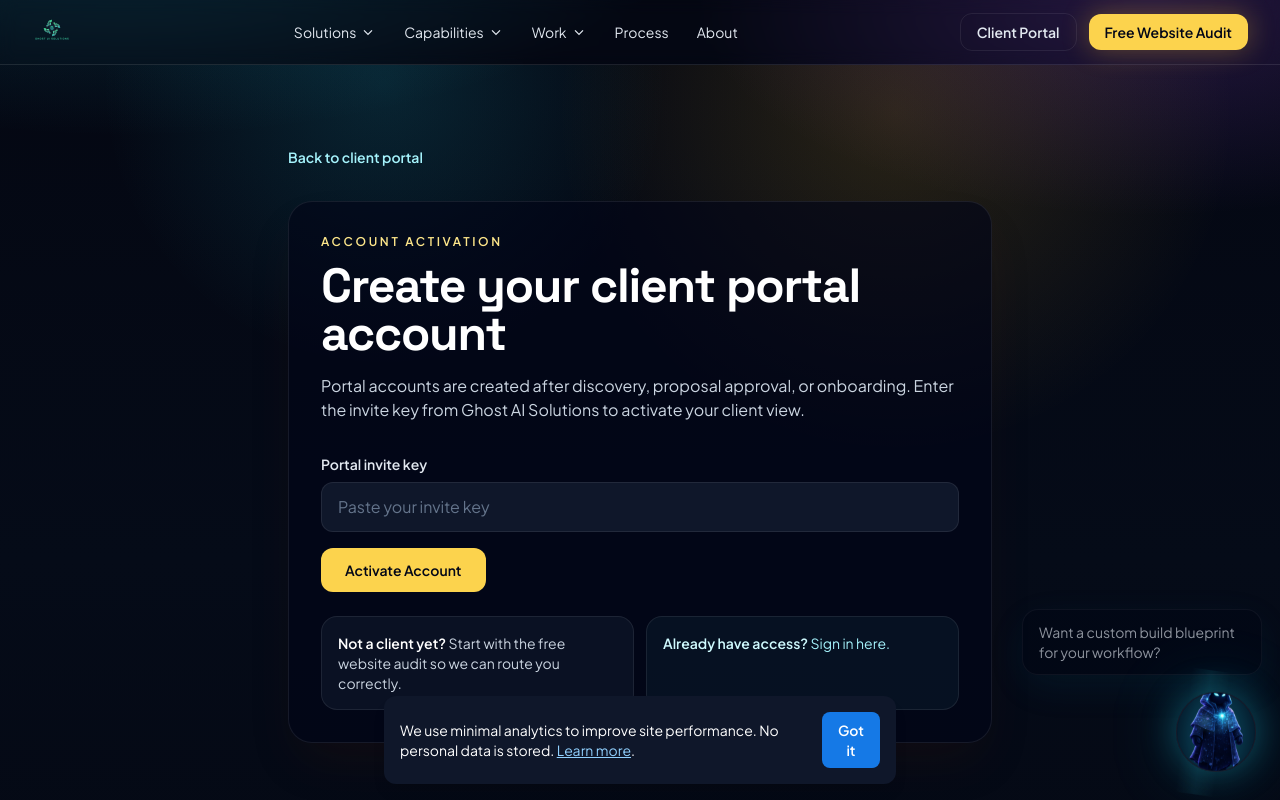
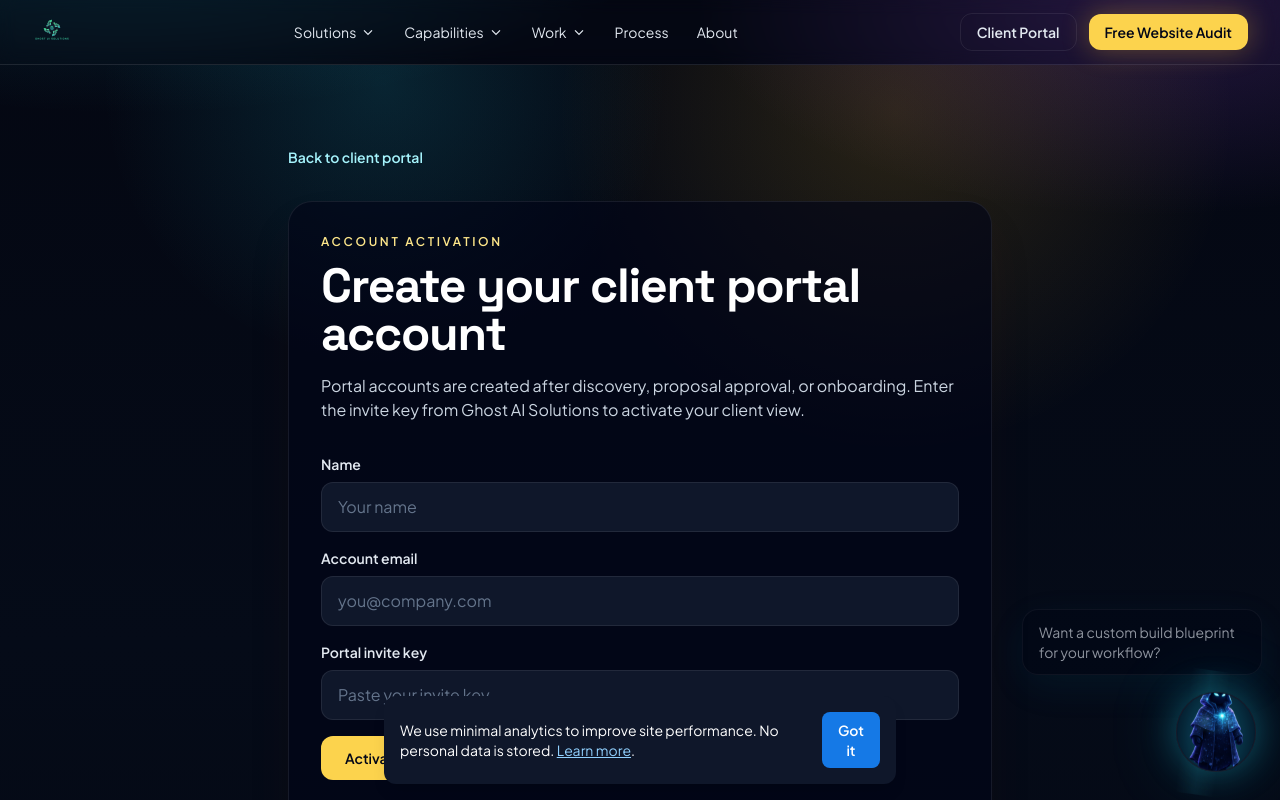
Before and after one commit to burchdad/ghostaisolutions, a Next.js app: page /client-portal/create-account in a window 1280 px wide. Shown: the top 800 px of the page. Built offline with nearby package versions, Linux system fonts and the light colour scheme.

Commit message:
Connect client portal account forms

```diff
--- /dev/null
+++ b/app/api/client-portal/create-account/route.js
@@ -0,0 +1,39 @@
+import { NextResponse } from "next/server";
+import { createClientPortalAccount } from "@/lib/clientPortalData";
+
+export const runtime = "nodejs";
+
+function clean(value, max = 500) {
+  return String(value || "").trim().slice(0, max);
+}
+
+export async function POST(request) {
+  const form = await request.formData();
+  const payload = {
+    name: clean(form.get("name"), 160),
+    email: clean(form.get("email"), 240),
+    inviteKey: clean(form.get("inviteKey"), 500),
+  };
+
+  const result = await createClientPortalAccount(payload);
+  if (!result?.ok) {
+    const errorUrl = new URL("/client-portal/create-account", request.url);
+    errorUrl.searchParams.set("error", result?.error || "Unable to create portal account.");
+    if (payload.inviteKey) errorUrl.searchParams.set("invite", payload.inviteKey);
+    if (payload.email) errorUrl.searchParams.set("email", payload.email);
+    return NextResponse.redirect(errorUrl, { status: 303 });
+  }
+
+  if (result.account?.existing && !result.accessKey) {
+    const signInUrl = new URL("/client-portal/sign-in", request.url);
+    signInUrl.searchParams.set("email", payload.email);
+    signInUrl.searchParams.set("error", "That client portal account already exists. Sign in with the portal key that was issued for this account.");
+    return NextResponse.redirect(signInUrl, { status: 303 });
+  }
+
+  const accessKey = result.accessKey;
+  const portalUrl = new URL("/client-portal", request.url);
+  portalUrl.searchParams.set("key", accessKey);
+  portalUrl.searchParams.set("created", result.account?.existing ? "existing" : "true");
+  return NextResponse.redirect(portalUrl, { status: 303 });
+}
--- /dev/null
+++ b/app/api/client-portal/sign-in/route.js
@@ -0,0 +1,29 @@
+import { NextResponse } from "next/server";
+import { signInClientPortalAccount } from "@/lib/clientPortalData";
+
+export const runtime = "nodejs";
+
+function clean(value, max = 500) {
+  return String(value || "").trim().slice(0, max);
+}
+
+export async function POST(request) {
+  const form = await request.formData();
+  const payload = {
+    email: clean(form.get("email"), 240),
+    accessKey: clean(form.get("accessKey"), 500),
+  };
+
+  const result = await signInClientPortalAccount(payload);
+  if (!result?.ok) {
+    const errorUrl = new URL("/client-portal/sign-in", request.url);
+    errorUrl.searchParams.set("error", result?.error || "Unable to sign in.");
+    if (payload.email) errorUrl.searchParams.set("email", payload.email);
+    return NextResponse.redirect(errorUrl, { status: 303 });
+  }
+
+  const portalUrl = new URL("/client-portal", request.url);
+  portalUrl.searchParams.set("key", result.accessKey || payload.accessKey);
+  portalUrl.searchParams.set("signin", "true");
+  return NextResponse.redirect(portalUrl, { status: 303 });
+}
--- a/app/client-portal/create-account/page.js
+++ b/app/client-portal/create-account/page.js
@@ -5,7 +5,11 @@ export const metadata = {
   description: "Activate a Ghost Growth Portal account after discovery, proposal approval, or client onboarding.",
 };
 
-export default function ClientPortalCreateAccountPage() {
+export default function ClientPortalCreateAccountPage({ searchParams }) {
+  const error = typeof searchParams?.error === "string" ? searchParams.error : "";
+  const invite = typeof searchParams?.invite === "string" ? searchParams.invite : "";
+  const email = typeof searchParams?.email === "string" ? searchParams.email : "";
+
   return (
     <main className="relative overflow-hidden">
       <section className="relative py-16 sm:py-20">
@@ -22,12 +26,40 @@ export default function ClientPortalCreateAccountPage() {
               Portal accounts are created after discovery, proposal approval, or onboarding. Enter the invite key from Ghost AI Solutions to activate your client view.
             </p>
 
-            <form action="/client-portal" method="get" className="mt-8 grid gap-4">
+            {error ? (
+              <div className="mt-6 rounded-2xl border border-amber-300/25 bg-amber-300/10 p-4 text-sm text-amber-100">
+                {error}
+              </div>
+            ) : null}
+
+            <form action="/api/client-portal/create-account" method="post" className="mt-8 grid gap-4">
+              <label className="grid gap-2">
+                <span className="text-sm font-semibold text-slate-200">Name</span>
+                <input
+                  name="name"
+                  autoComplete="name"
+                  placeholder="Your name"
+                  className="rounded-xl border border-white/10 bg-slate-900 px-4 py-3 text-white outline-none transition placeholder:text-slate-500 focus:border-amber-300/70 focus:ring-2 focus:ring-amber-300/20"
+                />
+              </label>
+              <label className="grid gap-2">
+                <span className="text-sm font-semibold text-slate-200">Account email</span>
+                <input
+                  name="email"
+                  type="email"
+                  required
+                  defaultValue={email}
+                  autoComplete="email"
+                  placeholder="you@company.com"
+                  className="rounded-xl border border-white/10 bg-slate-900 px-4 py-3 text-white outline-none transition placeholder:text-slate-500 focus:border-amber-300/70 focus:ring-2 focus:ring-amber-300/20"
+                />
+              </label>
               <label className="grid gap-2">
                 <span className="text-sm font-semibold text-slate-200">Portal invite key</span>
                 <input
-                  name="key"
+                  name="inviteKey"
                   required
+                  defaultValue={invite}
                   autoComplete="one-time-code"
                   placeholder="Paste your invite key"
                   className="rounded-xl border border-white/10 bg-slate-900 px-4 py-3 text-white outline-none transition placeholder:text-slate-500 focus:border-amber-300/70 focus:ring-2 focus:ring-amber-300/20"
--- a/app/client-portal/sign-in/page.js
+++ b/app/client-portal/sign-in/page.js
@@ -5,7 +5,10 @@ export const metadata = {
   description: "Sign in to the Ghost Growth Portal with your client portal access key.",
 };
 
-export default function ClientPortalSignInPage() {
+export default function ClientPortalSignInPage({ searchParams }) {
+  const error = typeof searchParams?.error === "string" ? searchParams.error : "";
+  const email = typeof searchParams?.email === "string" ? searchParams.email : "";
+
   return (
     <main className="relative overflow-hidden">
       <section className="relative py-16 sm:py-20">
@@ -22,11 +25,29 @@ export default function ClientPortalSignInPage() {
               Use the portal access key Ghost AI Solutions sent after your client workspace was created.
             </p>
 
-            <form action="/client-portal" method="get" className="mt-8 grid gap-4">
+            {error ? (
+              <div className="mt-6 rounded-2xl border border-amber-300/25 bg-amber-300/10 p-4 text-sm text-amber-100">
+                {error}
+              </div>
+            ) : null}
+
+            <form action="/api/client-portal/sign-in" method="post" className="mt-8 grid gap-4">
+              <label className="grid gap-2">
+                <span className="text-sm font-semibold text-slate-200">Account email</span>
+                <input
+                  name="email"
+                  type="email"
+                  required
+                  defaultValue={email}
+                  autoComplete="email"
+                  placeholder="you@company.com"
+                  className="rounded-xl border border-white/10 bg-slate-900 px-4 py-3 text-white outline-none transition placeholder:text-slate-500 focus:border-cyan-300/70 focus:ring-2 focus:ring-cyan-300/20"
+                />
+              </label>
               <label className="grid gap-2">
                 <span className="text-sm font-semibold text-slate-200">Portal access key</span>
                 <input
-                  name="key"
+                  name="accessKey"
                   required
                   autoComplete="one-time-code"
                   placeholder="Paste your portal key"
--- a/lib/clientPortalData.js
+++ b/lib/clientPortalData.js
@@ -38,3 +38,42 @@ export async function getClientPortalData(accessKey) {
 
   return payload;
 }
+
+async function postClientPortalAction(path, body = {}) {
+  const url = `${getMissionControlBaseUrl()}${path}`;
+  const response = await fetch(url, {
+    method: "POST",
+    headers: {
+      Accept: "application/json",
+      "Content-Type": "application/json",
+    },
+    body: JSON.stringify(body),
+    cache: "no-store",
+  });
+
+  const text = await response.text();
+  let payload = null;
+  try {
+    payload = text ? JSON.parse(text) : null;
+  } catch {
+    payload = { ok: false, error: text || "Unable to parse client portal response." };
+  }
+
+  if (!response.ok) {
+    return {
+      ok: false,
+      status: response.status,
+      error: payload?.error || "Client portal request failed.",
+    };
+  }
+
+  return payload;
+}
+
+export function createClientPortalAccount(body) {
+  return postClientPortalAction("/mission/client-portal/create-account", body);
+}
+
+export function signInClientPortalAccount(body) {
+  return postClientPortalAction("/mission/client-portal/sign-in", body);
+}
```
